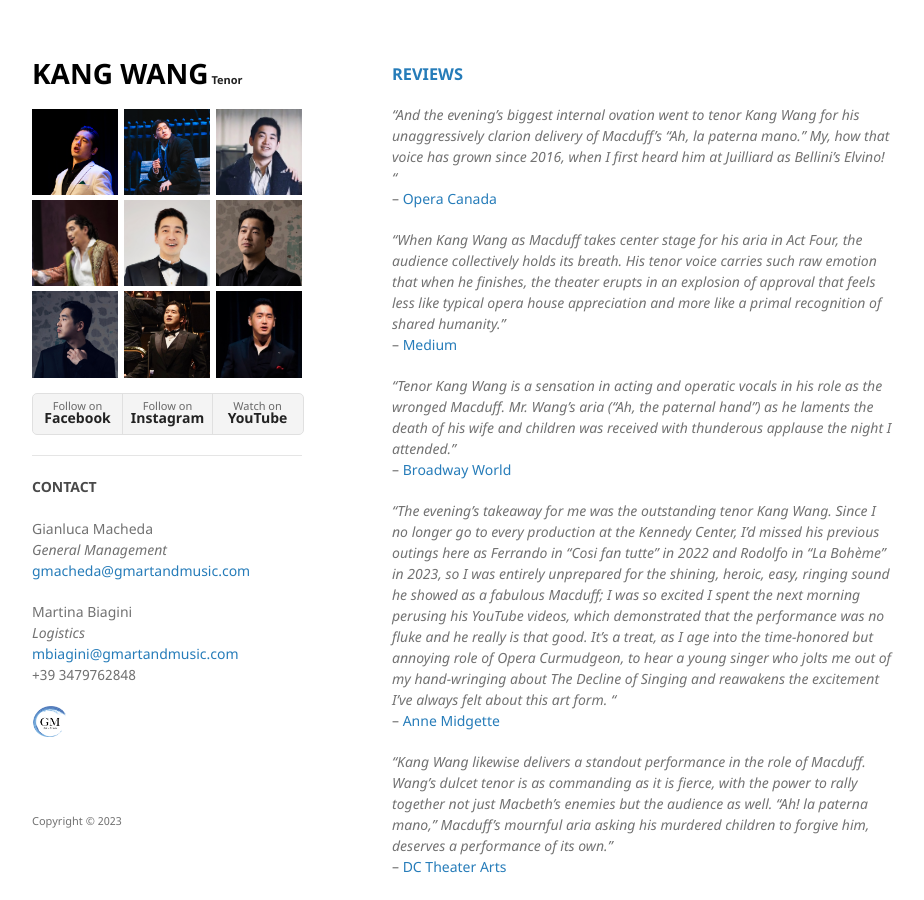
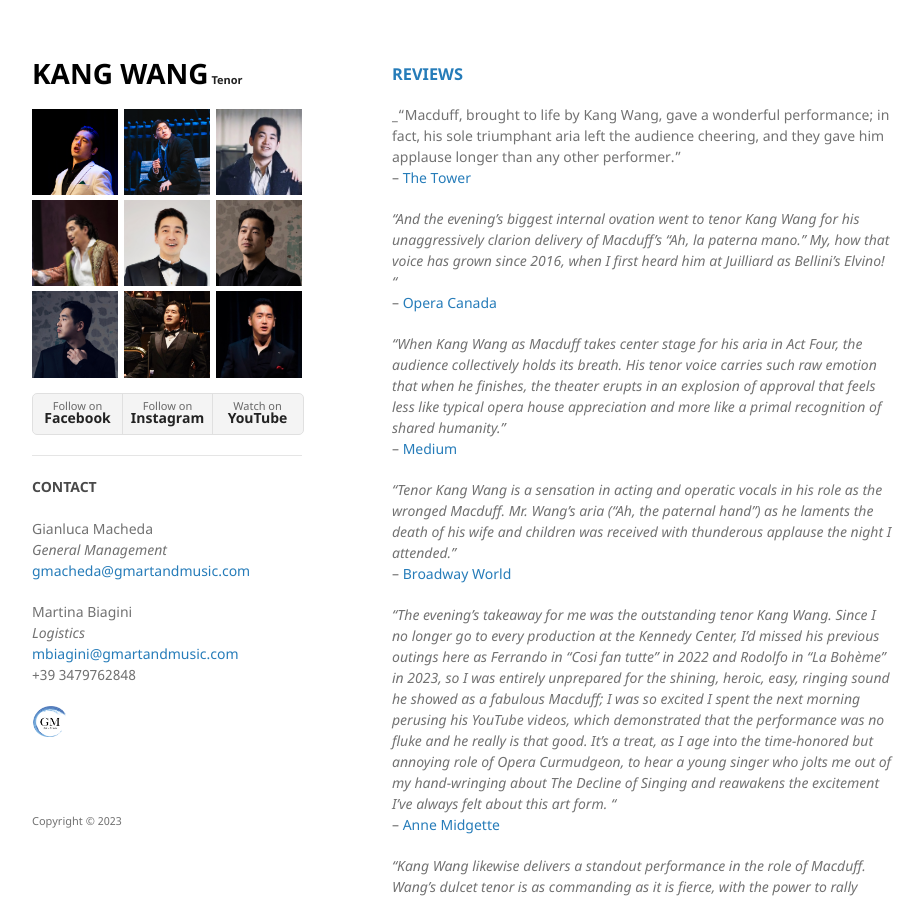
Before and after one commit to kwopera/kwt, a Jekyll site: the page built from reviews.md, in a window 1280 px wide and 900 px high. Shown: the whole window, without its empty margins (178-1102 px from the left). Built offline with Jekyll 4.4.1, drawn with Linux system fonts in a browser that asks for light colours; our own code applies the rules of GitHub Pages for plain Markdown files.

Commit message:
Update reviews.md

```diff
--- a/reviews.md
+++ b/reviews.md
@@ -1,5 +1,8 @@
 <h3 id="reviews"><a href="{{ "/reviews.html" | absolute_url }}#reviews">REVIEWS</a></h3>
 <br/>
+_"Macduff, brought to life by Kang Wang, gave a wonderful performance; in fact, his sole triumphant aria left the audience cheering, and they gave him applause longer than any other performer."
+<br/>-- <a href="https://cuatower.com/2024/12/verdis-macbeth-delivers-grim-thrills-at-washington-national-opera/" target="_blank">The Tower</a>
+
 _"And the evening’s biggest internal ovation went to tenor Kang Wang for his unaggressively clarion delivery of Macduff’s “Ah, la paterna mano.” My, how that voice has grown since 2016, when I first heard him at Juilliard as Bellini’s Elvino! "_
 <br/>-- <a href="https://operacanada.ca/washington-national-opera-macbeth-taut-and-telling-stage-pictures/" target="_blank">Opera Canada</a>
 
```
